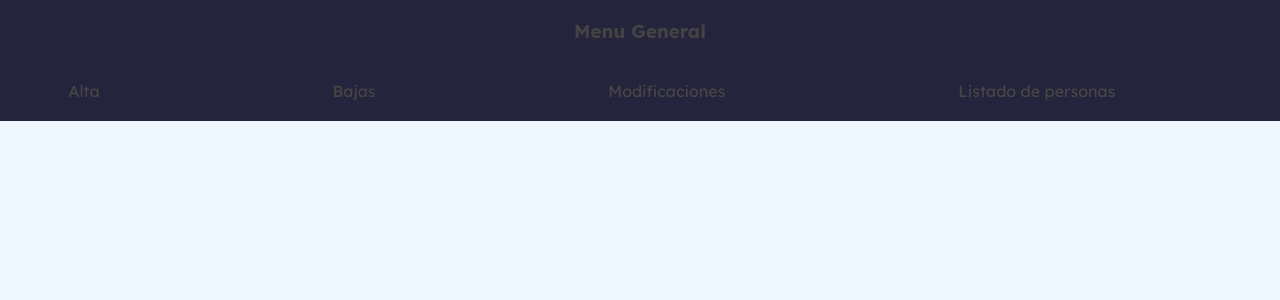
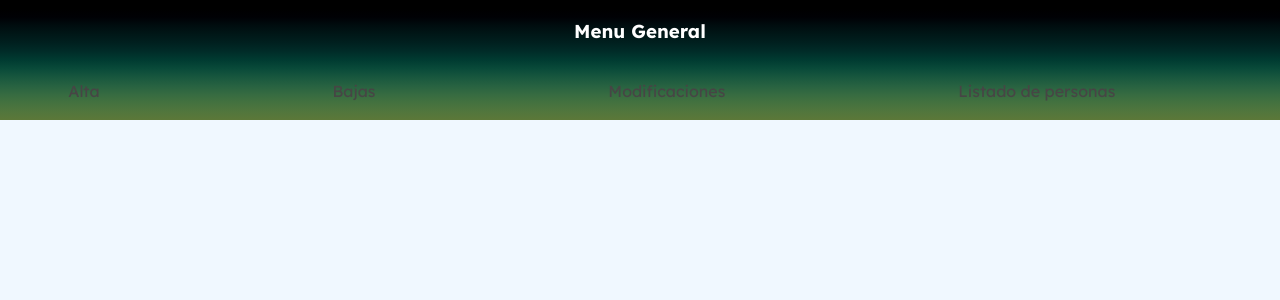
Before and after one commit to DylCraXs/DylCraXs, a PHP site: page /index.php in a window 1280 px wide. Shown: the top 300 px of the page. Run offline with PHP 8.4, Linux system fonts and the light colour scheme.

Commit message:
Update menu.css

```diff
--- a/css/menu.css
+++ b/css/menu.css
@@ -8,39 +8,37 @@ body{
 }
 
 .titulo{
-    background-color: #24253c;
 }
 
 .header{
     display: flex;
     flex-direction: column;
-    background-color: #24253c;
+    background-image: linear-gradient(0, #5c7839 0, #51763d 7.14%, #44723f 14.29%, #366b41 21.43%, #276241 28.57%, #18573e 35.71%, #094a39 42.86%, #003b31 50%, #002c28 57.14%, #00201f 64.29%, #001717 71.43%, #000d0f 78.57%, #000105 85.71%, #000000 92.86%, #000000 100%);
     height: 120px;
 }
 
 .titulo{
     text-align: center;
-    color: rgb(68, 66, 66);
+    color: #ffffff
+    ;
     font-family: 'Lexend', sans-serif;
 }
 
 .menu{
     display: flex;
     justify-content: space-around;
-    background-color: #24253c;
 }
 
 .menu a{
     text-decoration: none;
     padding: 10px;
     color: rgb(71, 69, 69);
-    background-color: #24253c;
     margin: 10px;
 }
 
 .menu a:hover{
     border: 1px solid rgb(56, 55, 55);
-    background-color: rgb(75, 90, 85);
-    color: white;
+    background-color: rgba(207, 240, 250, 0.938);
+    color: rgb(26, 23, 23);
     border-radius: 10px;
 }
```
